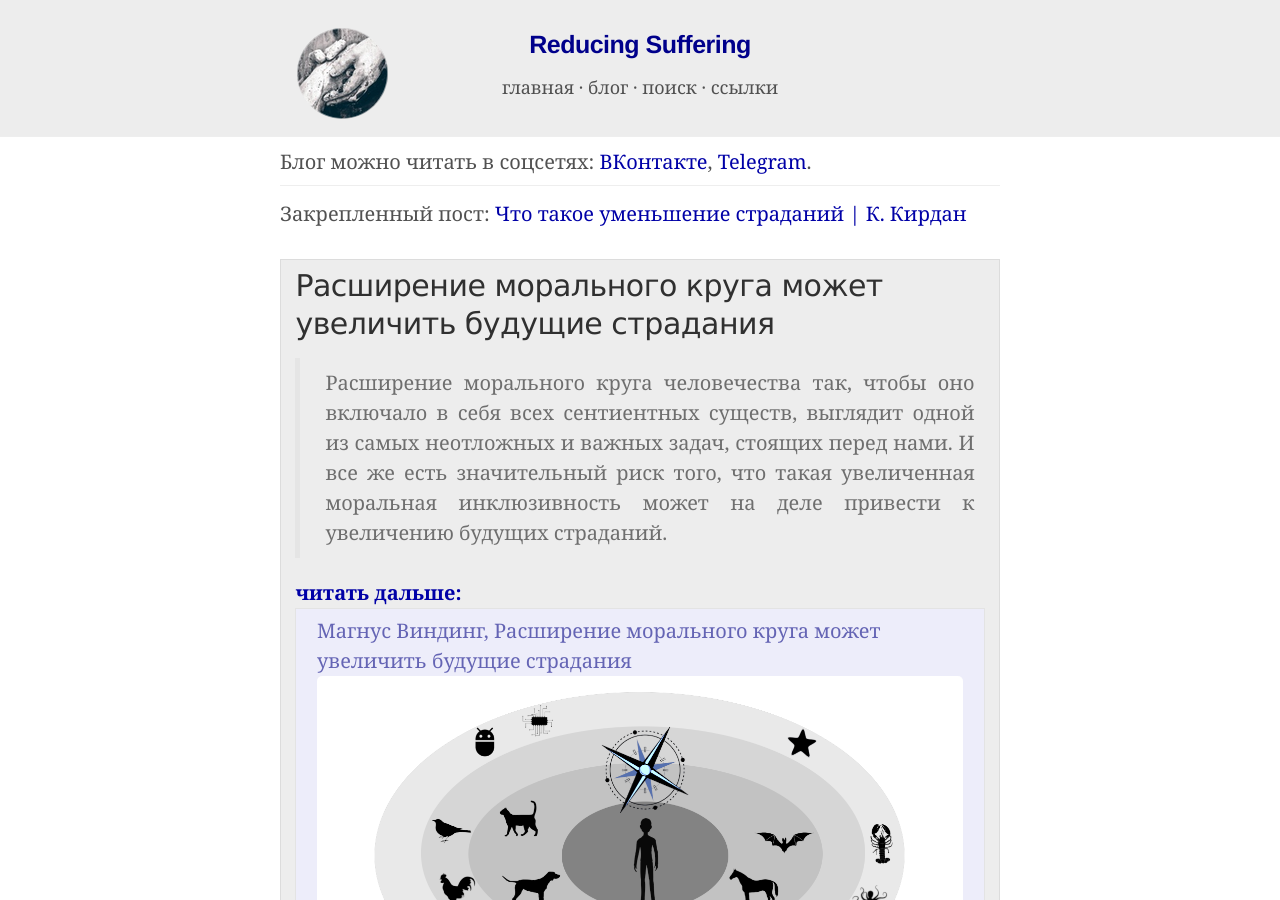
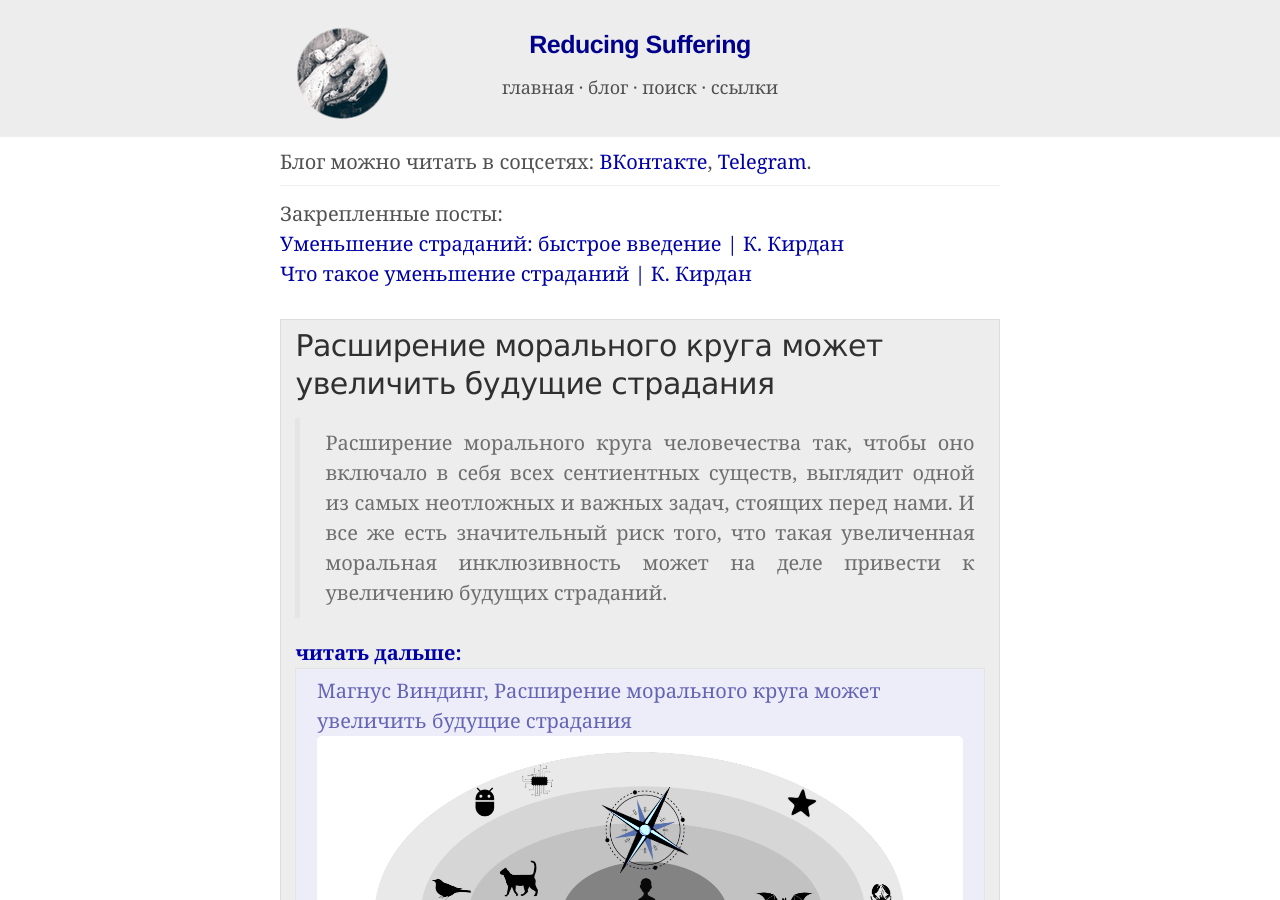
Before and after one commit to ReducingSuffering/reducingsuffering.github.io, a Jekyll site: the page built from blog.html, in a window 1280 px wide and 900 px high. Built offline with Jekyll 4.4.1, drawn with Linux system fonts in a browser that asks for light colours.

Commit message:
Update blog.html

```diff
--- a/blog.html
+++ b/blog.html
@@ -6,7 +6,9 @@ title: "Reducing Suffering: блог"
 <hr style="margin-top: 8px; margin-bottom: 12px">
 
 <div class="posts">
-Закрепленный пост: <a href="#546">Что такое уменьшение страданий | К. Кирдан</a>
+Закрепленные посты: <br>
+<a href="#632">Уменьшение страданий: быстрое введение | К. Кирдан</a><br>
+<a href="#546">Что такое уменьшение страданий | К. Кирдан</a>
 <br><br>
 
 {% for post in site.posts %}
```
